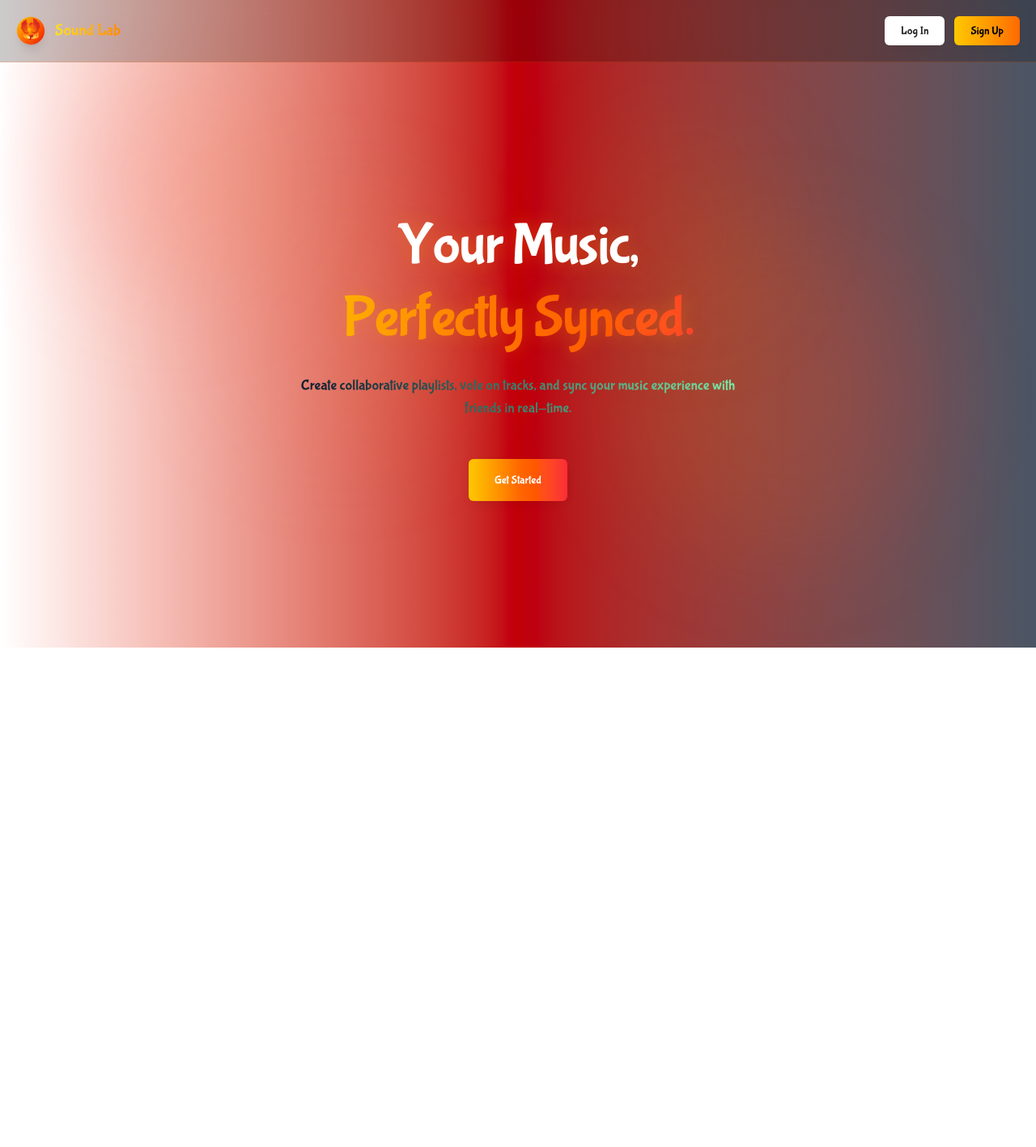
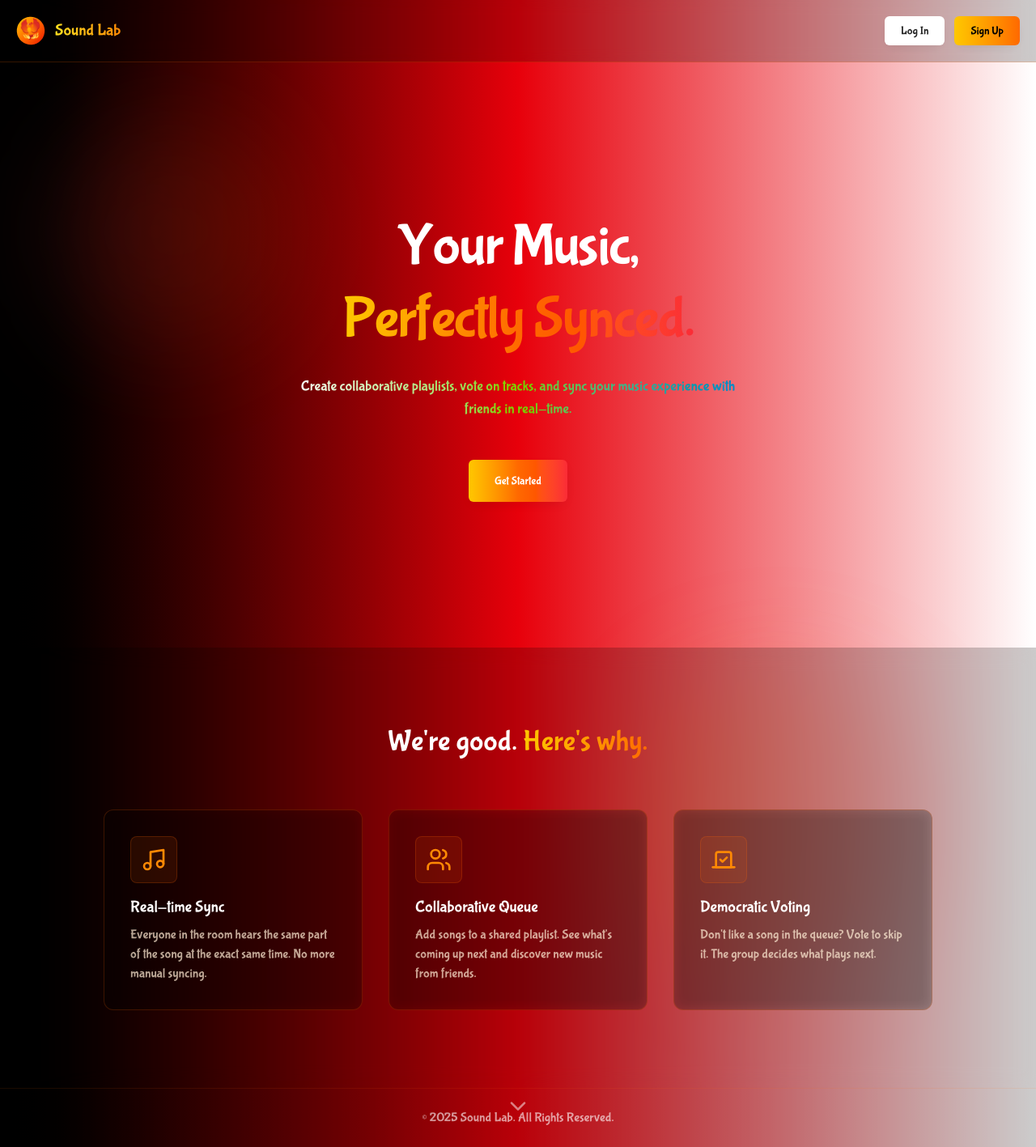
Before and after one commit to Papun1111/Sound-Lab, a Next.js app in the folder sound-lab-frontend/: page / in a window 1280 px wide. Shown: the whole page at 81% size. Before the commit the page ends 800 px from the top, so only its background shows below. Built offline with nearby package versions, Linux system fonts and the light colour scheme; no server answers.

Commit message:
updated landing page

```diff
--- a/sound-lab-frontend/package.json
+++ b/sound-lab-frontend/package.json
@@ -13,6 +13,7 @@
     "@react-spring/web": "^10.0.2",
     "axios": "^1.11.0",
     "jwt-decode": "^4.0.0",
+    "lucide-react": "^0.544.0",
     "motion": "^12.23.12",
     "next": "15.5.2",
     "react": "19.1.0",
--- a/sound-lab-frontend/src/app/page.tsx
+++ b/sound-lab-frontend/src/app/page.tsx
@@ -10,10 +10,11 @@ import { Spinner } from "@/components/ui/Spinner";
 import { AxiosError } from "axios";
 import Link from "next/link";
 import { motion, Variants } from "framer-motion";
+import { ChevronDown, Music, Users, Vote } from "lucide-react"; // Icons for features
 
 // --- Animation Variants for Framer Motion ---
 
-// Parent container to orchestrate staggered animations
+// Parent container for staggering children animations
 const containerVariants: Variants = {
   hidden: { opacity: 0 },
   visible: {
@@ -24,23 +25,9 @@ const containerVariants: Variants = {
   },
 };
 
-// Animation for individual items fading and sliding in with flame-like effect
+// General-purpose item animation (fade in and slide up)
 const itemVariants: Variants = {
-  hidden: { opacity: 0, y: 20, scale: 0.95 },
-  visible: {
-    opacity: 1,
-    y: 0,
-    scale: 1,
-    transition: {
-      duration: 0.6,
-      ease: "easeOut",
-    },
-  },
-};
-
-// Animation for the header with subtle flame flicker
-const headerVariants: Variants = {
-  hidden: { opacity: 0, y: -20 },
+  hidden: { opacity: 0, y: 20 },
   visible: {
     opacity: 1,
     y: 0,
@@ -51,18 +38,28 @@ const headerVariants: Variants = {
   },
 };
 
-// Flame flicker animation for background elements
-const flameVariants: Variants = {
-  hidden: { opacity: 0, scale: 0.8 },
+// For the animated headline text
+const sentenceVariants = {
+    hidden: { opacity: 1 },
     visible: {
         opacity: 1,
-    scale: 1,
         transition: {
-      duration: 0.8,
-      ease: "easeOut",
+            delay: 0.3,
+            staggerChildren: 0.04,
         },
     },
 };
+
+const letterVariants = {
+    hidden: { opacity: 0, y: 50 },
+    visible: {
+        opacity: 1,
+        y: 0,
+    },
+};
+
+
+// --- Main Component ---
 
 export default function HomePage() {
   const [roomName, setRoomName] = useState("");
@@ -108,7 +105,8 @@ export default function HomePage() {
     }
   };
 
-  // --- UI Components ---
+  // --- UI Sub-components ---
+
   const renderAuthLinks = () => (
     <motion.div variants={itemVariants} className="flex items-center gap-3">
       <Link href="/login">
@@ -142,60 +140,57 @@ export default function HomePage() {
     </motion.div>
   );
 
+  const headlineLine1 = "Your Music,";
+  const headlineLine2 = "Perfectly Synced.";
+
+  const features = [
+    {
+      icon: <Music className="h-8 w-8 text-orange-400" />,
+      title: "Real-time Sync",
+      description: "Everyone in the room hears the same part of the song at the exact same time. No more manual syncing.",
+    },
+    {
+      icon: <Users className="h-8 w-8 text-orange-400" />,
+      title: "Collaborative Queue",
+      description: "Add songs to a shared playlist. See what's coming up next and discover new music from friends.",
+    },
+    {
+      icon: <Vote className="h-8 w-8 text-orange-400" />,
+      title: "Democratic Voting",
+      description: "Don't like a song in the queue? Vote to skip it. The group decides what plays next.",
+    },
+  ];
+
   return (
-    <div className="relative min-h-screen w-full overflow-hidden bg-gradient-to-r from-white via-red-700 to-gray-600 text-white">
-      {/* Animated Flame Background Effects */}
+    <div className="relative min-h-screen w-full overflow-x-hidden bg-gradient-to-r from-black via-red-600 to-grey-800 text-white">
+      {/* Original animated background shapes */}
       <div className="absolute inset-0 z-0 pointer-events-none">
         <motion.div
-          variants={flameVariants}
-          initial="hidden"
-          animate={["visible"]}
+            initial={{ opacity: 0, scale: 0.8 }}
+            animate={{ opacity: 1, scale: 1 }}
+            transition={{ duration: 1.5, ease: "easeOut" }}
             className="absolute top-[10%] left-[5%] w-72 h-72 bg-gradient-to-r from-red-500/15 to-orange-500/10 rounded-full blur-3xl"
-          style={{ animationDelay: "0s" }}
         />
         <motion.div
-          variants={flameVariants}
-          initial="hidden"
-          animate={["visible"]}
+            initial={{ opacity: 0, scale: 0.8 }}
+            animate={{ opacity: 1, scale: 1 }}
+            transition={{ duration: 1.5, ease: "easeOut", delay: 0.2 }}
             className="absolute bottom-[15%] right-[10%] w-96 h-96 bg-gradient-to-r from-yellow-500/12 to-red-500/15 rounded-full blur-3xl"
-          style={{ animationDelay: "1.5s" }}
-        />
-        <motion.div
-          variants={flameVariants}
-          initial="hidden"
-          animate={["visible"]}
-          className="absolute top-[20%] right-[25%] w-60 h-60 bg-gradient-to-r from-orange-500/10 to-yellow-500/8 rounded-full blur-3xl"
-          style={{ animationDelay: "3s" }}
-        />
-        <motion.div
-          variants={flameVariants}
-          initial="hidden"
-          animate={["visible"]}
-          className="absolute bottom-[30%] left-[20%] w-80 h-80 bg-gradient-to-r from-red-400/8 to-orange-400/12 rounded-full blur-3xl"
-          style={{ animationDelay: "4.5s" }}
         />
       </div>
 
       {/* Main Content */}
       <div className="relative z-10 flex min-h-screen flex-col">
         <motion.header
-          variants={headerVariants}
-          initial="hidden"
-          animate="visible"
-          className="flex items-center justify-between p-5 backdrop-blur-sm bg-black/20 border-b border-orange-500/20"
+            initial={{ opacity: 0, y: -20 }}
+            animate={{ opacity: 1, y: 0 }}
+            transition={{ duration: 0.5, ease: "easeOut" }}
+            className="flex items-center justify-between p-5 backdrop-blur-sm bg-black/20 border-b border-orange-500/20 fixed top-0 w-full"
         >
           <div className="flex items-center gap-3">
             <motion.div
-              animate={{
-                rotate: [0, 5, -5, 0],
-                scale: [1, 1.05, 0.95, 1],
-              }}
-              transition={{
-                duration: 4,
-                repeat: Infinity,
-                repeatType: "reverse",
-                ease: "easeInOut",
-              }}
+              animate={{ rotate: [0, 5, -5, 0], scale: [1, 1.05, 0.95, 1] }}
+              transition={{ duration: 4, repeat: Infinity, repeatType: "reverse", ease: "easeInOut" }}
               className="w-9 h-9 bg-gradient-to-br from-yellow-400 via-orange-500 to-red-600 rounded-full flex items-center justify-center shadow-lg"
             >
               <span className="text-2xl">🐦‍🔥</span>
@@ -204,123 +199,64 @@ export default function HomePage() {
               Sound Lab
             </h1>
           </div>
+          {authStatus === "authenticated" ? renderUserActions() : renderAuthLinks()}
+        </motion.header>
+
+        <main className="flex-grow">
+          {/* --- Hero Section --- */}
+          <section className="flex flex-col items-center justify-center text-center min-h-screen px-4 pt-20">
              <motion.div
                 variants={containerVariants}
                 initial="hidden"
                 animate="visible"
+                className="flex flex-col items-center w-full max-w-4xl"
             >
-            {authStatus === "authenticated"
-              ? renderUserActions()
-              : renderAuthLinks()}
-          </motion.div>
-        </motion.header>
-
-        <main className="flex flex-1 items-center justify-center p-4">
-          <motion.div
-            variants={containerVariants}
-            initial="hidden"
-            animate="visible"
-            className="flex flex-col items-center text-center w-full max-w-4xl"
-          >
-            <motion.div variants={itemVariants}>
                 <motion.h2
-                animate={{
-                  textShadow: [
-                    "0 0 20px rgba(255, 165, 0, 0.3)",
-                    "0 0 30px rgba(255, 69, 0, 0.4)",
-                    "0 0 20px rgba(255, 165, 0, 0.3)",
-                  ],
-                }}
-                transition={{
-                  duration: 3,
-                  repeat: Infinity,
-                  repeatType: "reverse",
-                  ease: "easeInOut",
-                }}
                     className="text-5xl md:text-7xl font-black tracking-tight leading-tight"
                 >
-                <span className="block text-white">Your Music,</span>
-                <span className="block bg-gradient-to-r from-yellow-400 via-orange-500 to-red-500 bg-clip-text text-transparent">
-                  Perfectly Synced.
-                </span>
+                    <motion.span variants={sentenceVariants} initial="hidden" animate="visible" className="block text-white">
+                        {headlineLine1.split("").map((char, index) => (
+                            <motion.span key={index} variants={letterVariants}>{char}</motion.span>
+                        ))}
+                    </motion.span>
+                    <motion.span variants={sentenceVariants} initial="hidden" animate="visible" className="block bg-gradient-to-r from-yellow-400 via-orange-500 to-red-500 bg-clip-text text-transparent">
+                         {headlineLine2.split("").map((char, index) => (
+                            <motion.span key={index} variants={letterVariants}>{char}</motion.span>
+                        ))}
+                    </motion.span>
                 </motion.h2>
-              <p className="mt-6 text-lg bg-gradient-to-r from-slate-900 to-green-300 bg-clip-text text-transparent  max-w-xl mx-auto">
-                Create collaborative playlists, vote on tracks, and sync your
-                music experience with friends in real-time.
-              </p>
-            </motion.div>
 
-            {authStatus === "authenticated" && (
-              <motion.div
+                <motion.p
                     variants={itemVariants}
-                className="mt-12 w-full max-w-lg"
+                    className="mt-6 text-lg bg-gradient-to-r from-white via-lime-500 to-sky-600 bg-clip-text text-transparent max-w-xl mx-auto"
                 >
-                {/* Create Room Form */}
+                   Create collaborative playlists, vote on tracks, and sync your music experience with friends in real-time.
+                </motion.p>
+
+                {/* --- Forms / CTA from original code --- */}
+                 {authStatus === 'authenticated' ? (
+                     <motion.div variants={itemVariants} className="mt-12 w-full max-w-lg">
                         <form onSubmit={handleCreateRoom} className="space-y-4 mb-8">
-                  <motion.h3
-                    animate={{
-                      color: [
-                        "rgb(255, 255, 255)",
-                        "rgb(255, 213, 128)",
-                        "rgb(255, 255, 255)",
-                      ],
-                    }}
-                    transition={{
-                      duration: 4,
-                      repeat: Infinity,
-                      repeatType: "reverse",
-                    }}
-                    className="text-xl font-bold mb-4"
-                  >
-                    Start a New Session
-                  </motion.h3>
                             <div className="flex flex-col sm:flex-row items-center gap-3">
                                 <Input
                                     type="text"
                                     value={roomName}
                                     onChange={(e) => setRoomName(e.target.value)}
                                     placeholder="Name your new room..."
-                      className="bg-black/30 border-orange-500/30 text-white placeholder:text-orange-200/60 rounded-full py-3 px-6 text-center backdrop-blur-sm focus:border-orange-400 focus:ring-orange-400/30 focus:shadow-orange-500/20 focus:shadow-lg transition-all duration-300"
+                                    className="bg-black/30 border-orange-500/30 text-white placeholder:text-orange-200/60 rounded-full py-3 px-6 text-center backdrop-blur-sm focus:border-orange-400 focus:ring-orange-400/30 transition-all duration-300 w-full"
                                     required
                                     disabled={isLoading}
                                 />
-                    <motion.div
-                      whileHover={{ scale: 1.02 }}
-                      whileTap={{ scale: 0.98 }}
-                    >
-                      <Button
-                        type="submit"
-                        disabled={isLoading}
-                        className="w-full sm:w-auto bg-gradient-to-r from-yellow-400 via-orange-500 to-red-500 hover:from-yellow-300 hover:via-orange-400 hover:to-red-400 text-white font-semibold py-3 px-8 rounded-full shadow-lg hover:shadow-orange-500/30 hover:shadow-xl transition-all duration-300"
-                      >
-                        {isLoading ? <Spinner size="sm" /> : "Create Room"}
+                                <Button type="submit" disabled={isLoading} className="w-full sm:w-auto bg-gradient-to-r from-yellow-400 via-orange-500 to-red-500 hover:from-yellow-300 hover:to-red-400 text-white font-semibold py-3 px-8 rounded-full shadow-lg transition-all duration-300">
+                                    {isLoading ? <Spinner size="sm" /> : 'Create Room'}
                                 </Button>
-                    </motion.div>
                             </div>
-                  {error && (
-                    <motion.p
-                      initial={{ opacity: 0, y: 10 }}
-                      animate={{ opacity: 1, y: 0 }}
-                      className="text-red-400 text-sm mt-2 bg-red-500/10 p-2 rounded-lg backdrop-blur-sm"
-                    >
-                      {error}
-                    </motion.p>
-                  )}
+                             {error && <p className="text-red-400 text-sm mt-2">{error}</p>}
                         </form>
-
-                {/* Divider */}
                         <div className="relative my-6">
-                  <div className="absolute inset-0 flex items-center">
-                    <div className="w-full border-t border-orange-500/30"></div>
+                           <div className="absolute inset-0 flex items-center"><div className="w-full border-t border-orange-500/30"></div></div>
+                           <div className="relative flex justify-center text-sm"><span className="px-3 bg-gradient-to-r from-gray-900 via-red-900/50 to-gray-900 text-orange-200/70 rounded-full border border-orange-500/20">OR</span></div>
                         </div>
-                  <div className="relative flex justify-center text-sm">
-                    <span className="px-3 bg-gradient-to-r from-gray-900 via-red-900/50 to-gray-900 text-orange-200/70 rounded-full border border-orange-500/20">
-                      OR
-                    </span>
-                  </div>
-                </div>
-
-                {/* Join Room Form */}
                         <form onSubmit={handleJoinRoom} className="space-y-4">
                             <div className="flex flex-col sm:flex-row items-center gap-3">
                                 <Input
@@ -328,45 +264,73 @@ export default function HomePage() {
                                     value={joinRoomId}
                                     onChange={(e) => setJoinRoomId(e.target.value)}
                                     placeholder="Paste an existing Room ID..."
-                      className="bg-black/30 border-orange-500/30 text-white placeholder:text-orange-200/60 rounded-full py-3 px-6 text-center backdrop-blur-sm focus:border-orange-400 focus:ring-orange-400/30 focus:shadow-orange-500/20 focus:shadow-lg transition-all duration-300"
+                                    className="bg-black/30 border-orange-500/30 text-white placeholder:text-orange-200/60 rounded-full py-3 px-6 text-center backdrop-blur-sm focus:border-orange-400 focus:ring-orange-400/30 transition-all duration-300 w-full"
                                     required
                                 />
-                    <motion.div
-                      whileHover={{ scale: 1.02 }}
-                      whileTap={{ scale: 0.98 }}
-                    >
-                      <Button
-                        type="submit"
-                        variant="secondary"
-                        className="w-full sm:w-auto backdrop-blur-sm bg-orange-500/20 border-orange-500/40 text-orange-200 hover:bg-orange-500/30 hover:border-orange-400/60 hover:text-white transition-all duration-300"
-                      >
+                                <Button type="submit" variant="secondary" className="w-full sm:w-auto backdrop-blur-sm bg-orange-500/20 border-orange-500/40 text-orange-200 hover:bg-orange-500/30 hover:text-white transition-all duration-300">
                                     Join Room
                                 </Button>
-                    </motion.div>
                             </div>
                         </form>
                     </motion.div>
-            )}
-
-            {authStatus === "unauthenticated" && (
+                 ) : (
                     <motion.div variants={itemVariants} className="mt-12">
                         <Link href="/login">
-                  <motion.div
-                    whileHover={{
-                      scale: 1.05,
-                      boxShadow: "0 10px 40px rgba(255, 165, 0, 0.3)"
-                    }}
-                    whileTap={{ scale: 0.95 }}
-                  >
-                    <Button className="bg-gradient-to-r from-yellow-400 via-orange-500 to-red-500 hover:from-yellow-300 hover:via-orange-400 hover:to-red-400 text-white font-semibold px-8 py-4 rounded-full text-lg shadow-2xl transition-all duration-300">
+                            <Button className="bg-gradient-to-r from-yellow-400 via-orange-500 to-red-500 hover:from-yellow-300 hover:to-red-400 text-white font-semibold px-8 py-4 rounded-full text-lg shadow-2xl transition-all duration-300 transform hover:scale-105">
                                 Get Started
                             </Button>
-                  </motion.div>
                         </Link>
                     </motion.div>
                  )}
             </motion.div>
+            <motion.div
+              className="absolute bottom-10"
+              animate={{ y: [0, 10, 0] }}
+              transition={{ duration: 1.5, repeat: Infinity, ease: "easeInOut" }}
+            >
+                <ChevronDown className="h-8 w-8 text-white/50" />
+            </motion.div>
+          </section>
+
+           {/* --- Features Section --- */}
+          <section className="py-24 px-4 bg-black/20 backdrop-blur-md">
+             <div className="max-w-5xl mx-auto">
+                <motion.h3
+                  initial={{ opacity: 0, y: 20 }}
+                  whileInView={{ opacity: 1, y: 0 }}
+                  viewport={{ once: true, amount: 0.8 }}
+                  transition={{ duration: 0.5 }}
+                  className="text-4xl font-bold text-center mb-16"
+                >
+                  We&apos;re good. <span className="bg-gradient-to-r from-yellow-400 to-orange-500 bg-clip-text text-transparent">Here&apos;s why.</span>
+                </motion.h3>
+
+                <div className="grid grid-cols-1 md:grid-cols-3 gap-8">
+                    {features.map((feature, index) => (
+                        <motion.div
+                          key={feature.title}
+                          className="p-8 bg-black/20 rounded-xl border border-orange-500/20 flex flex-col items-start backdrop-blur-sm"
+                          initial={{ opacity: 0, y: 50 }}
+                          whileInView={{ opacity: 1, y: 0 }}
+                          viewport={{ once: true, amount: 0.5 }}
+                          transition={{ duration: 0.6, delay: index * 0.1 }}
+                        >
+                            <div className="p-3 mb-4 bg-orange-500/10 rounded-lg border border-orange-500/20">
+                                {feature.icon}
+                            </div>
+                            <h4 className="text-xl font-bold mb-2 text-white">{feature.title}</h4>
+                            <p className="text-orange-100/70">{feature.description}</p>
+                        </motion.div>
+                    ))}
+                </div>
+             </div>
+          </section>
         </main>
+
+        {/* --- Footer --- */}
+        <footer className="w-full p-6 text-center text-white/60 bg-black/20 border-t border-orange-500/10">
+          <p>&copy; {new Date().getFullYear()} Sound Lab. All Rights Reserved.</p>
+        </footer>
       </div>
     </div>
   );
--- a/sound-lab-frontend/src/components/features/auth/SignupForm.tsx
+++ b/sound-lab-frontend/src/components/features/auth/SignupForm.tsx
@@ -76,9 +76,9 @@ export const SignupForm = () => {
       rotate: [0, 3, -2, 1],
       transition: {
         duration: 5,
-        repeat: Infinity,
+        repeat: 1,
         repeatType: "reverse",
-        ease: "easeInOut",
+        ease: "easeIn",
       },
     },
   };
```
Also changed, not shown: 1 other file (tests, documents, lock files or other folders). Lines whose indentation alone changed are shown as unchanged.
